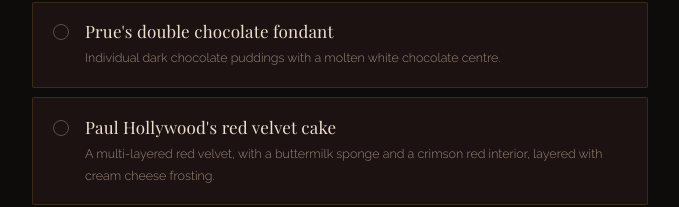
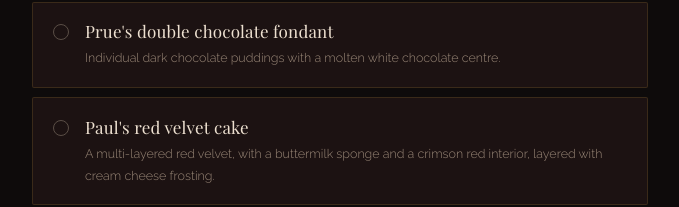
Before and after one commit to RayM2/menu, a plain HTML site: page index.html in a window 1280 px wide. Shown: the part 1608-1815 px from the top of the page, without its empty margins (300-979 px from the left). Drawn offline with nearby package versions, Linux system fonts and the light colour scheme; a web font is replaced by a local one.

Commit message:
name change

```diff
--- a/index.html
+++ b/index.html
@@ -657,7 +657,7 @@
       <div class="dish-card" data-course="dessert" data-dish="Paul Hollywood's red velvet cake" onclick="selectDish(this)">
         <div class="dish-radio"><div class="dish-radio-dot"></div></div>
         <div class="dish-info">
-          <div class="dish-name">Paul Hollywood's red velvet cake </div>
+          <div class="dish-name">Paul's red velvet cake </div>
           <div class="dish-desc">A multi-layered red velvet, with a buttermilk sponge and a crimson red interior, layered with cream cheese frosting.</div>
         </div>
       </div>
```
